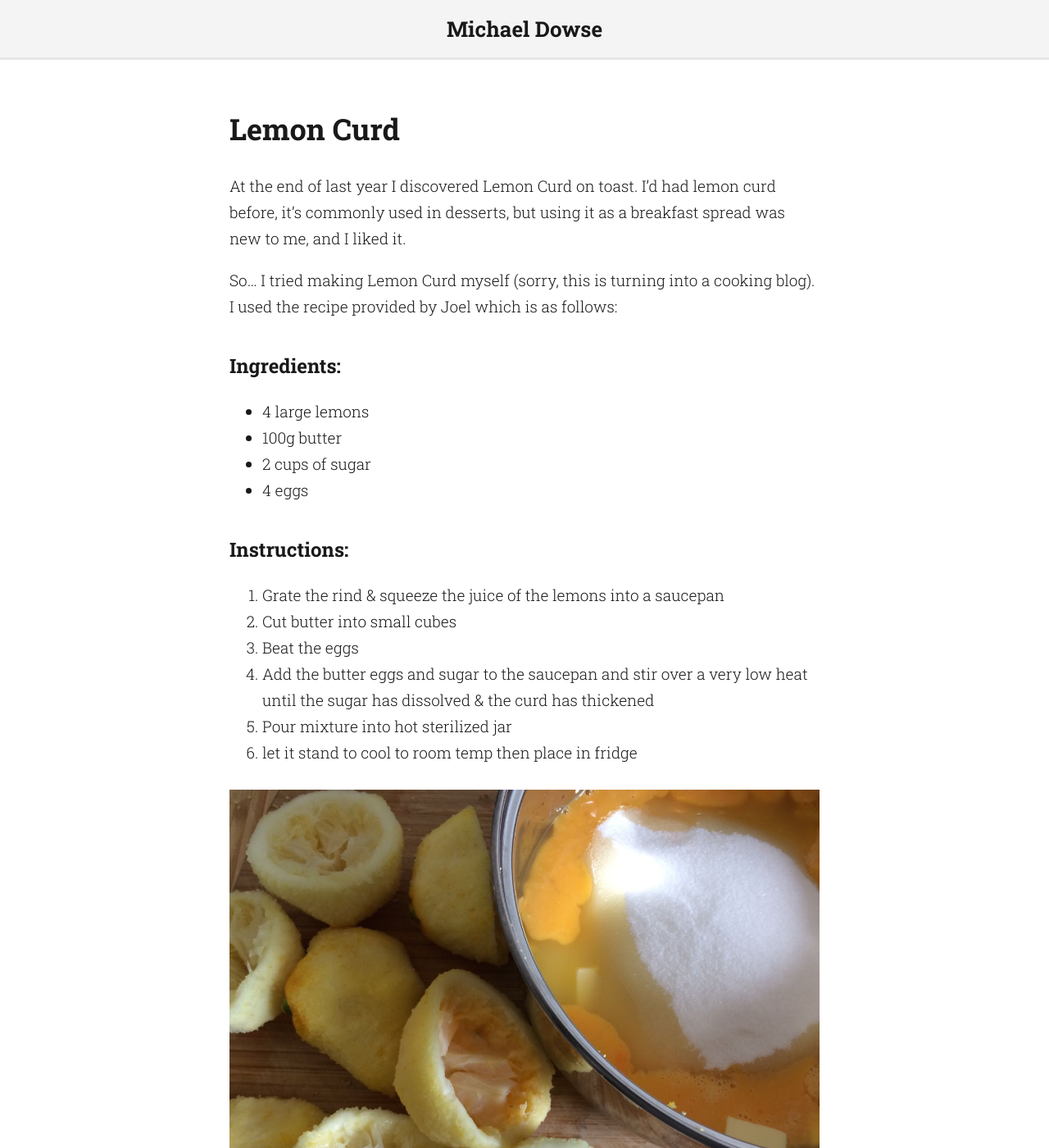
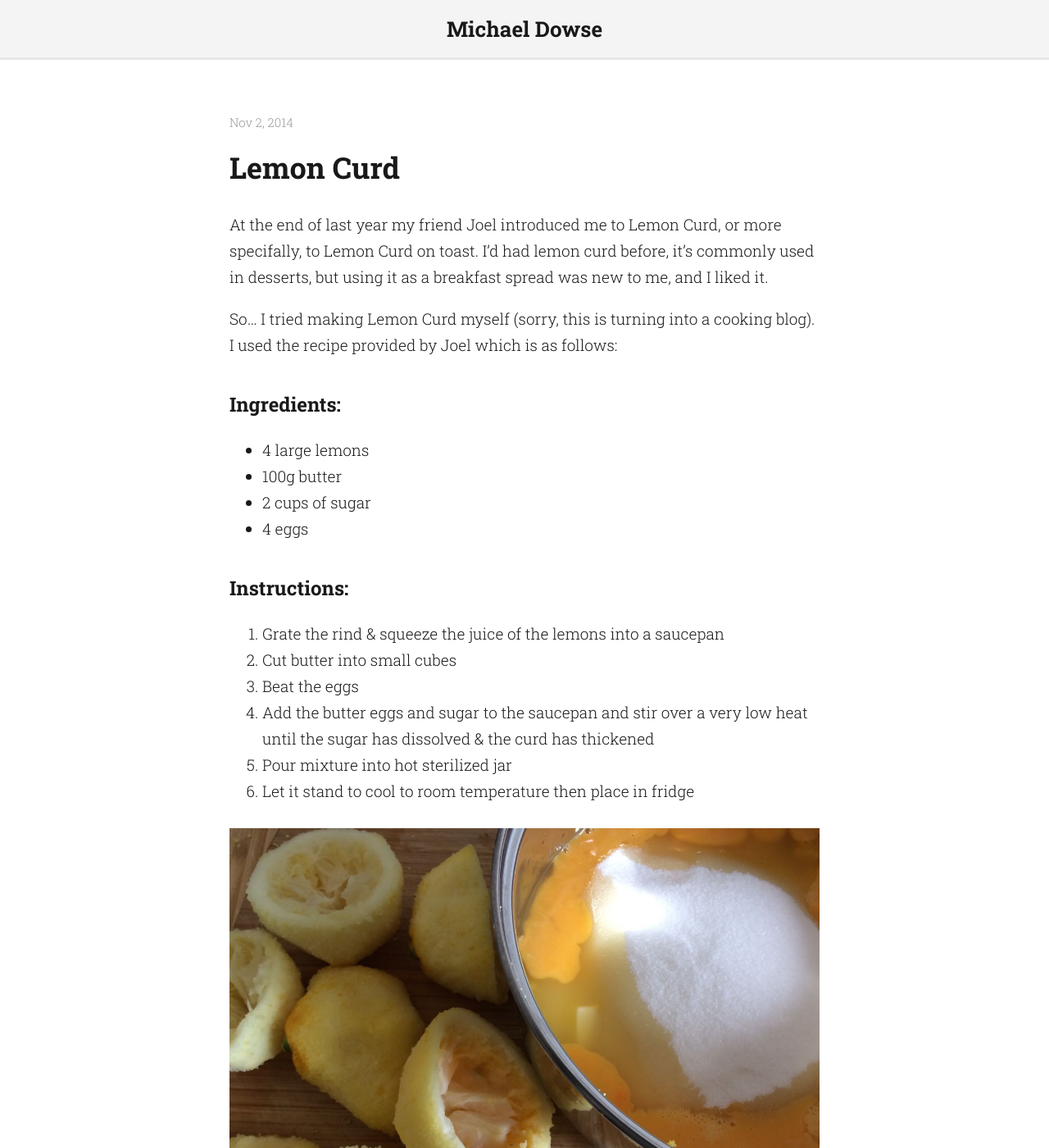
Before and after one commit to MichaelDowse/michaeldowse.github.io, a Jekyll site: the page built from _posts/2014-11-02-lemon-curd.markdown, in a window 1280 px wide and 1400 px high. Shown: the whole window at 82% size. Built offline with Jekyll 4.4.1, drawn with Linux system fonts in a browser that asks for light colours; some of the changed text lies outside the part shown.

Commit message:
Added lemon curd post

```diff
--- a/drafts/2014-10-26-lemon-curd.markdown
+++ b/_posts/2014-11-02-lemon-curd.markdown
@@ -3,7 +3,7 @@ title: Lemon Curd
 layout: post
 ---
 
-At the end of last year I discovered Lemon Curd on toast. I'd had lemon curd before, it's commonly used in desserts, but using it as a breakfast spread was new to me, and I liked it.
+At the end of last year my friend Joel introduced me to Lemon Curd, or more specifally, to Lemon Curd on toast. I'd had lemon curd before, it's commonly used in desserts, but using it as a breakfast spread was new to me, and I liked it.
 
 So... I tried making Lemon Curd myself (sorry, this is turning into a cooking blog). I used the recipe provided by Joel which is as follows:
 
@@ -21,8 +21,10 @@ So... I tried making Lemon Curd myself (sorry, this is turning into a cooking bl
 3. Beat the eggs
 4. Add the butter eggs and sugar to the saucepan and stir over a very low heat until the sugar has dissolved & the curd has thickened
 5. Pour mixture into hot sterilized jar
-6. let it stand to cool to room temp then place in fridge
+6. Let it stand to cool to room temperature then place in fridge
 
 ![There's lemon zest somewhere underneath all that sugar](/images/lemon_curd.jpg)
 
 > There's lemon zest somewhere underneath all that sugar
+
+It turned out pretty well! Ideally it would have been a bit thicker (I didn't really have the patience for stirring slowly over a very low heat for too long), but the taste is just right.
```
Also changed, not shown: 5 other files.
